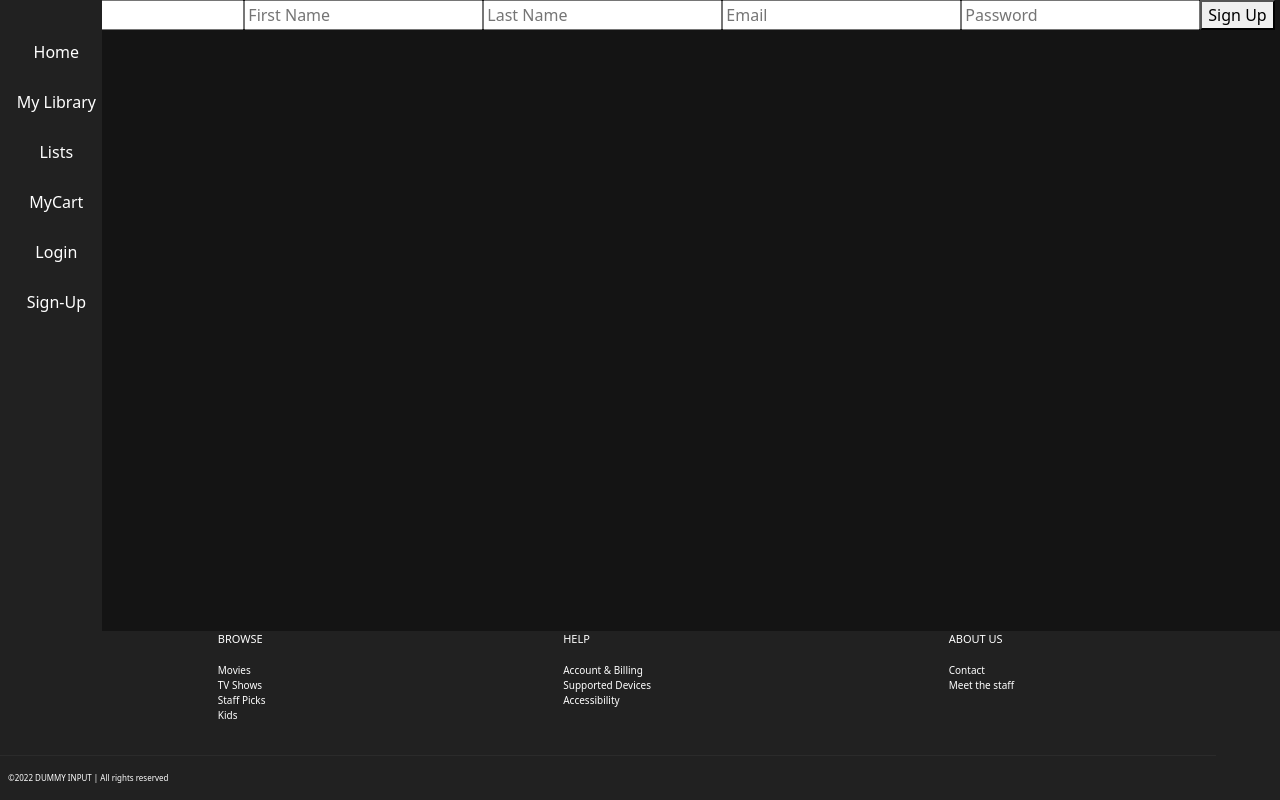
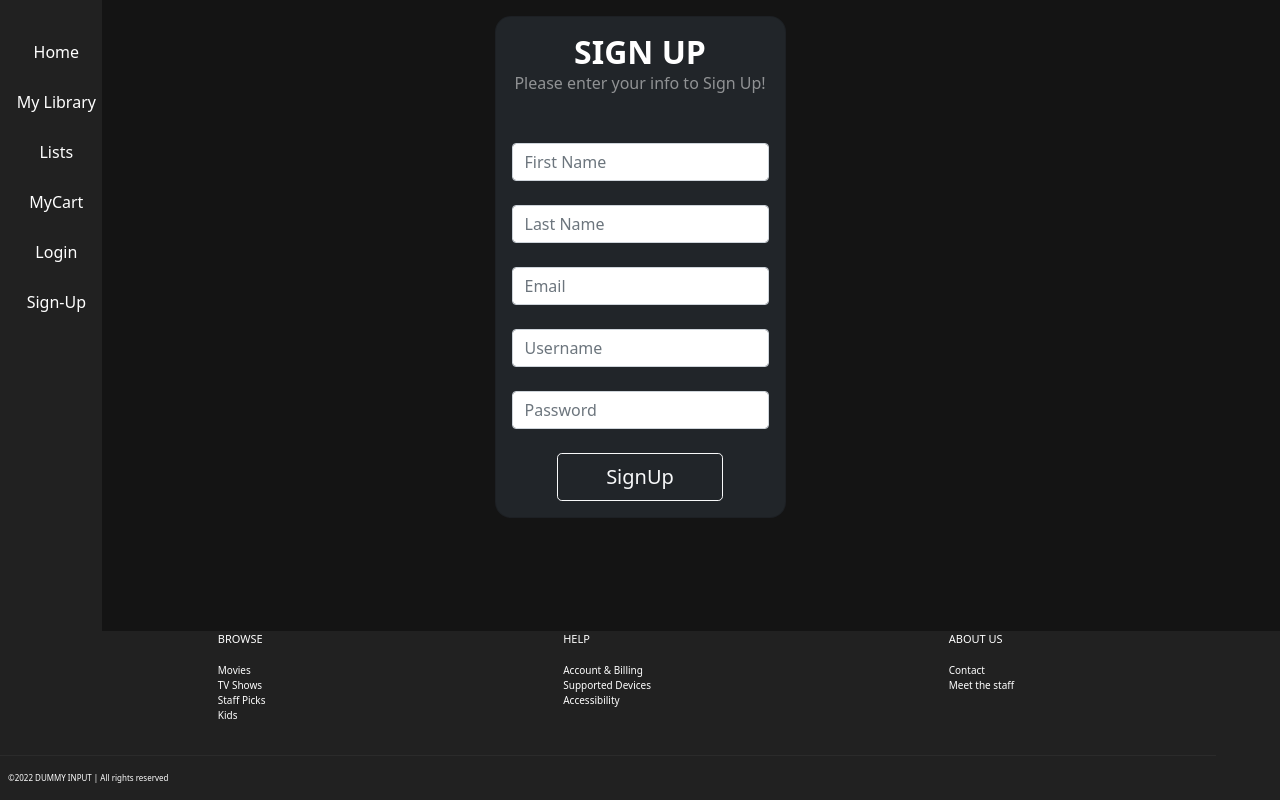
Before and after one commit to pjjwGraceShopper/GraceShopper, a React (Create React App) app: page /sign-up in a window 1280 px wide. Built offline with nearby package versions, Linux system fonts and the light colour scheme; no server answers.

Commit message:
Added styling to login and sign up and admin page

```diff
--- a/src/components/Main/Admin.jsx
+++ b/src/components/Main/Admin.jsx
@@ -3,9 +3,9 @@ import { getUsers } from "../../axios-services/users_ajax";
 
 const Admin = () => {
   const [users, setUsers] = useState([]);
-  let admin = false
-  if(localStorage.getItem("isAdmin")){
-      admin = true
+  let admin = false;
+  if (localStorage.getItem("isAdmin")) {
+    admin = true;
   }
 
   useEffect(() => {
@@ -21,28 +21,30 @@ const Admin = () => {
         <>
           <h1>Admin Page</h1>
           <h2>All Users Info</h2>
-          <h4>______________________________</h4>
+              <table table dark striped hover>
+                <thead>
+                  <tr>
+                    <th scope="col">#</th>
+                    <th scope="col">First Name</th>
+                    <th scope="col">Last Name</th>
+                    <th scope="col">Email</th>
+                    <th scope="col">Username</th>
+                  </tr>
+                </thead>
+                <tbody>
+                  <tr>
           {users.map((user) => (
             <div key={user.id}>
-              <ul>
-                <li>
-                  <h5>ID Number: {user.id}</h5>
-                </li>
-                <li>
-                  <h6>Username: {user.username}</h6>
-                </li>
-                <li>
-                  <h6>Email: {user.email}</h6>
-                </li>
-                <li>
-                  <h6>First name: {user.firstname}</h6>
-                </li>
-                <li>
-                  <h6>Last name: {user.lastname}</h6>
-                </li>
-              </ul>
-            </div>
-          ))}
+                    <th scope="row">{user.id}</th>
+                    <td>{user.firstname}</td>
+                    <td>{user.lastname}</td>
+                    <td>{user.email}</td>
+                    <td>{user.username}</td>
+                  </div>
+                  ))}
+                  </tr>
+                </tbody>
+              </table>
         </>
       ) : null}
     </div>
--- a/src/components/Main/Login.jsx
+++ b/src/components/Main/Login.jsx
@@ -24,12 +24,12 @@ const Login = ({ me, setMe, loginStatus, setLoginStatus }) => {
       localStorage.setItem("token", result.token);
       localStorage.setItem("username", result.user.username);
       localStorage.setItem("id", result.user.id);
-      if(result.user.admin){
-        localStorage.setItem("isAdmin", result.user.admin)
+      if (result.user.admin) {
+        localStorage.setItem("isAdmin", result.user.admin);
       }
       // ^^^^^^^^^^^^^^^^^^^^^^^^^^^^^^^^^^^^^
       navigate("/");
-      console.log('is result from login: ', me.id)
+      console.log("is result from login: ", me.id);
     }
   };
 
@@ -37,11 +37,11 @@ const Login = ({ me, setMe, loginStatus, setLoginStatus }) => {
     e.preventDefault();
     localStorage.removeItem("token");
     localStorage.removeItem("username");
-    localStorage.removeItem('id')
-    localStorage.removeItem("isAdmin")
+    localStorage.removeItem("id");
+    localStorage.removeItem("isAdmin");
     console.log("Username and token removed from localStorage!");
     setLoginStatus(false);
-    navigate('/')
+    navigate("/");
   };
 
   useEffect(() => {
@@ -52,32 +52,64 @@ const Login = ({ me, setMe, loginStatus, setLoginStatus }) => {
 
   return (
     <div>
-      {loginStatus ? (
-        <button onClick={onLogOut}>Log Out</button>
-      ) : (
+      <div className="container py-3 h-100">
+        <div className="row d-flex justify-content-center align-items-center h-100">
+          <div className="col-12 col-md-0 col-lg-0 col-xl-0">
+            <div
+              className="card bg-dark text-white"
+              style={{ borderRadius: "1rem" }}
+            >
+              <div className="card-body p-10 text-center">
+                <div className="mb-md-0 mt-md-0 pb-0">
+                  {!loginStatus ? (
                     <>
+                      <h2 className="fw-bold mb-0 mx-0 text-uppercase">
+                        Login
+                      </h2>
+                      <p className="text-white-50 mb-5">
+                        Please enter your login and password!
+                      </p>
                       <form
                         onSubmit={(e) => {
                           onLogin(e);
                         }}
                       >
+                        <div className="form-outline form-white mb-4">
                           <input
                             value={username}
-              type="text"
+                            type="username"
                             placeholder="Username"
+                            id="typeUsernameX"
+                            className="form-control form-control-lg"
                             onChange={(e) => {
                               setUsername(e.target.value);
                             }}
                           />
+                          <label className="form-label" htmlFor="typeUsernameX">
+                            Username
+                          </label>
+                        </div>
+                        <div className="form-outline form-white mb-4">
                           <input
                             value={password}
                             type="password"
-              placeholder="password"
+                            placeholder="Password"
+                            id="typePasswordX"
+                            className="form-control form-control-lg"
                             onChange={(e) => {
                               setPassword(e.target.value);
                             }}
                           />
-            <button type="submit">Login</button>
+                          <label className="form-label" htmlFor="typePasswordX">
+                            Password
+                          </label>
+                        </div>
+                        <button
+                          className="btn btn-outline-light btn-lg px-5"
+                          type="submit"
+                        >
+                          Login
+                        </button>
                       </form>
                       {loginMessage.error ? (
                         <>
@@ -85,7 +117,21 @@ const Login = ({ me, setMe, loginStatus, setLoginStatus }) => {
                         </>
                       ) : null}
                     </>
+                  ) : (
+                    <button
+                      onClick={onLogOut}
+                      className="btn btn-outline-light btn-lg px-5"
+                      type="submit"
+                    >
+                      Log Out
+                    </button>
                   )}
+                </div>
+              </div>
+            </div>
+          </div>
+        </div>
+      </div>
     </div>
   );
 };
--- a/src/components/Main/SignUp.jsx
+++ b/src/components/Main/SignUp.jsx
@@ -25,7 +25,7 @@ const SignUp = ({ setMe, loginStatus, setLoginStatus }) => {
       setSignUpMessage(result);
     } else {
       // REMOVE LATER
-      console.log('RESULT FROM SIGNUP', result.user)
+      console.log("RESULT FROM SIGNUP", result.user);
       localStorage.setItem("token", result.token);
       localStorage.setItem("username", username);
       localStorage.setItem("id", result.user.id);
@@ -48,48 +48,86 @@ const SignUp = ({ setMe, loginStatus, setLoginStatus }) => {
 
   return (
     <div>
+      <div className="container py-3 h-100">
+        <div className="row d-flex justify-content-center align-items-center h-100">
+          <div className="col-12 col-md-0 col-lg-0 col-xl-0">
+            <div
+              className="card bg-dark text-white"
+              style={{ borderRadius: "1rem" }}
+            >
+              <div className="card-body p-10 text-center">
+                <div className="mb-md-0 mt-md-0 pb-0">
+                  <h2 className="fw-bold mb-0 mx-0 text-uppercase">Sign Up</h2>
+                  <p className="text-white-50 mb-5">
+                    Please enter your info to Sign Up!
+                  </p>
                   <form onSubmit={onSignUp}>
+                    <div className="form-outline form-white mb-4">
+                      <input
+                        value={firstName}
+                        type="text"
+                        placeholder="First Name"
+                        id="registerName"
+                        className="form-control"
+                        onChange={(e) => {
+                          setFirstName(e.target.value);
+                        }}
+                      />
+                    </div>
+                    <div className="form-outline form-white mb-4">
+                      <input
+                        value={lastName}
+                        type="text"
+                        placeholder="Last Name"
+                        id="registerLastName"
+                        className="form-control"
+                        onChange={(e) => {
+                          setLastName(e.target.value);
+                        }}
+                      />
+                    </div>
+                    <div className="form-outline form-white mb-4">
+                      <input
+                        value={email}
+                        type="text"
+                        placeholder="Email"
+                        id="registerEmail"
+                        className="form-control"
+                        onChange={(e) => {
+                          setEmail(e.target.value);
+                        }}
+                      />
+                    </div>
+                    <div className="form-outline form-white mb-4">
                       <input
                         value={username}
-          type="text"
+                        type="username"
                         placeholder="Username"
+                        id="registerUsername"
+                        className="form-control"
                         onChange={(e) => {
                           setUsername(e.target.value);
                         }}
                       />
-        <input
-          value={firstName}
-          type="text"
-          placeholder="First Name"
-          onChange={(e) => {
-            setFirstName(e.target.value);
-          }}
-        />
-        <input
-          value={lastName}
-          type="text"
-          placeholder="Last Name"
-          onChange={(e) => {
-            setLastName(e.target.value);
-          }}
-        />
-        <input
-          value={email}
-          type="text"
-          placeholder="Email"
-          onChange={(e) => {
-            setEmail(e.target.value);
-          }}
-        />
+                    </div>
+                    <div className="form-outline form-white mb-4">
                       <input
                         value={password}
                         type="password"
                         placeholder="Password"
+                        id="registerPassword"
+                        className="form-control"
                         onChange={(e) => {
                           setPassword(e.target.value);
                         }}
                       />
-        <button type="submit">Sign Up</button>
+                    </div>
+                    <button
+                          className="btn btn-outline-light btn-lg px-5"
+                          type="submit"
+                        >
+                          SignUp
+                        </button>
                   </form>
                   {signUpMessage.error ? (
                     <>
@@ -97,6 +135,12 @@ const SignUp = ({ setMe, loginStatus, setLoginStatus }) => {
                     </>
                   ) : null}
                 </div>
+              </div>
+            </div>
+          </div>
+        </div>
+      </div>
+    </div>
   );
 };
 
```
Lines whose indentation alone changed are shown as unchanged.
